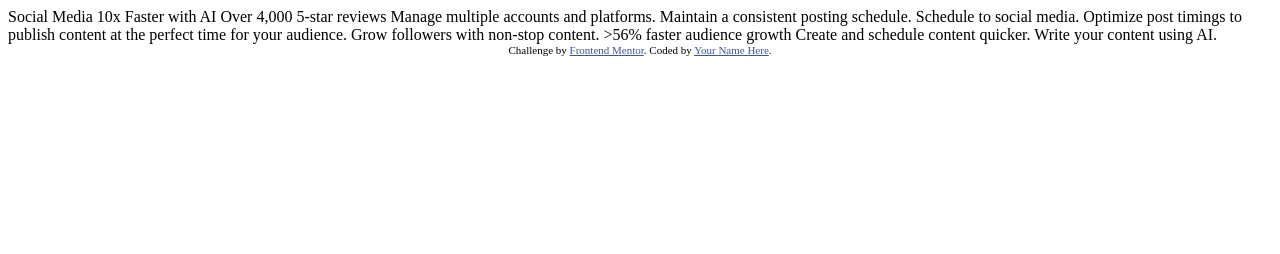
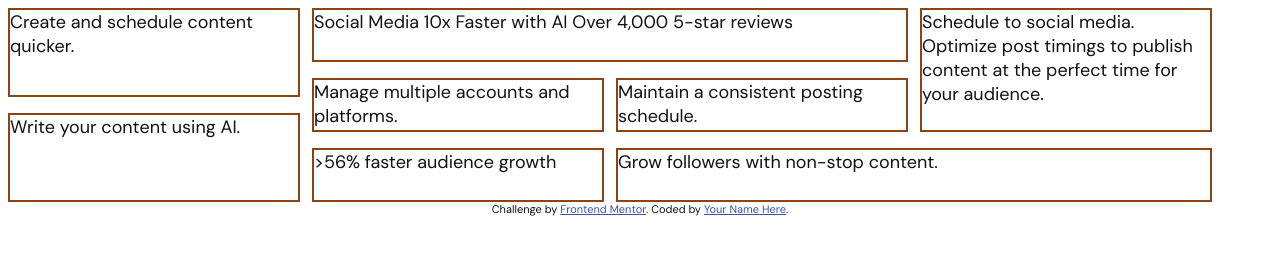
Before and after one commit to KonieK981/bento-grid, a plain HTML site: page index.html in a window 1280 px wide. Drawn offline with Linux system fonts and the light colour scheme.

Commit message:
feat: add basic html structure and design system

```diff
--- a/index.html
+++ b/index.html
@@ -1,41 +1,50 @@
 <!DOCTYPE html>
 <html lang="en">
   <head>
-  <meta charset="UTF-8">
-  <meta name="viewport" content="width=device-width, initial-scale=1.0"> <!-- displays site properly based on user's device -->
+    <meta charset="UTF-8" />
+    <meta name="viewport" content="width=device-width, initial-scale=1.0" />
+    <!-- displays site properly based on user's device -->
 
-  <link rel="icon" type="image/png" sizes="32x32" href="./assets/images/favicon-32x32.png">
-
+    <link
+      rel="icon"
+      type="image/png"
+      sizes="32x32"
+      href="./assets/images/favicon-32x32.png"
+    />
+    <link rel="stylesheet" href="./styles.css" />
     <title>Frontend Mentor | Bento grid</title>
 
     <!-- Feel free to remove these styles or customise in your own stylesheet 👍 -->
     <style>
-    .attribution { font-size: 11px; text-align: center; }
-    .attribution a { color: hsl(228, 45%, 44%); }
+      .attribution {
+        font-size: 11px;
+        text-align: center;
+      }
+      .attribution a {
+        color: hsl(228, 45%, 44%);
+      }
     </style>
   </head>
   <body>
-
-  Social Media 10x Faster with AI
-  Over 4,000 5-star reviews
-
-  Manage multiple accounts and platforms.
-
-  Maintain a consistent posting schedule.
-
-  Schedule to social media.
-  Optimize post timings to publish content at the perfect time for your audience.
-
-  Grow followers with non-stop content.
-
-  >56% faster audience growth
-
-  Create and schedule content quicker.
-
-  Write your content using AI.
+    <div class="container">
+      <div class="item">
+        Social Media 10x Faster with AI Over 4,000 5-star reviews
+      </div>
+      <div class="item">Manage multiple accounts and platforms.</div>
+      <div class="item">Maintain a consistent posting schedule.</div>
+      <div class="item">
+        Schedule to social media. Optimize post timings to publish content at
+        the perfect time for your audience.
+      </div>
+      <div class="item">>56% faster audience growth</div>
+      <div class="item">Grow followers with non-stop content.</div>
+      <div class="item">Create and schedule content quicker.</div>
+      <div class="item">Write your content using AI.</div>
+    </div>
 
     <div class="attribution">
-    Challenge by <a href="https://www.frontendmentor.io?ref=challenge">Frontend Mentor</a>.
+      Challenge by
+      <a href="https://www.frontendmentor.io?ref=challenge">Frontend Mentor</a>.
       Coded by <a href="#">Your Name Here</a>.
     </div>
   </body>
--- /dev/null
+++ b/styles.css
@@ -0,0 +1,92 @@
+:root {
+  /* Colors */
+  --purple-100: hsl(254, 88%, 90%);
+  --purple-500: hsl(256, 67%, 59%);
+  --yellow-100: hsl(31, 66%, 93%);
+  --yellow-500: hsl(39, 100%, 71%);
+  --white: hsl(0, 0%, 100%);
+  --black: hsl(0, 0%, 7%);
+  --font-size: 18px;
+  /* Typography */
+  --font-body: "DM Sans", sans-serif;
+  --font-size-body: 18px;
+  --font-weight-regular: 400;
+  --font-weight-medium: 500;
+}
+
+/* Normal font */
+@font-face {
+  font-family: "DM Sans";
+  src: url("/fonts/DMSans-VariableFont_opsz,wght.ttf") format("truetype");
+  font-weight: 400 500;
+  font-style: normal;
+}
+
+/* Italic styles */
+@font-face {
+  font-family: "DM Sans";
+  src: url("/fonts/DMSans-Italic-VariableFont_opsz,wght.ttf") format("truetype");
+  font-weight: 400 500;
+  font-style: italic;
+}
+
+body {
+  font-family: var(--font-body);
+  font-size: var(--font-size-body);
+  font-weight: var(--font-weight-regular);
+  color: var(--black);
+  background-color: var(--white);
+}
+
+.container {
+  display: grid;
+  width: 100%;
+  max-width: 1200px;
+  gap: 1rem;
+}
+
+@media (min-width: 700px) {
+  .container {
+    grid-template-columns: repeat(4, 1fr);
+    grid-template-rows: auto;
+    grid-template-areas:
+      "tl tc tc tr"
+      "tl tc tc tr"
+      "tl tc tc tr"
+      "tl lc rc tr"
+      "bl lc rc tr"
+      "bl bc br br"
+      "bl bc br br";
+  }
+
+  .container .item:nth-child(1) {
+    grid-area: tc;
+  }
+  .container .item:nth-child(2) {
+    grid-area: lc;
+  }
+  .container .item:nth-child(3) {
+    grid-area: rc;
+  }
+  .container .item:nth-child(4) {
+    grid-area: tr;
+  }
+  .container .item:nth-child(5) {
+    grid-area: bc;
+  }
+  .container .item:nth-child(6) {
+    grid-area: br;
+  }
+  .container .item:nth-child(7) {
+    grid-area: tl;
+  }
+  .container .item:nth-child(8) {
+    grid-area: bl;
+  }
+}
+
+.item {
+  border: 2px solid saddlebrown;
+  width: 100%;
+  min-height: 50px;
+}
```
Lines whose indentation alone changed are shown as unchanged.
